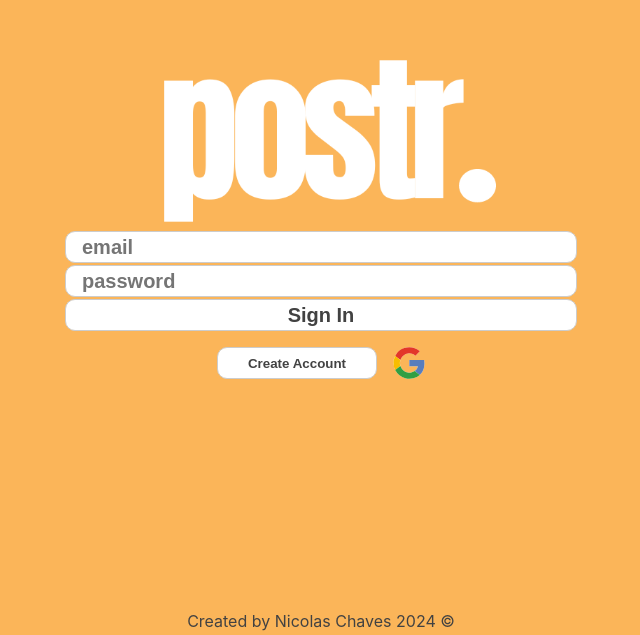
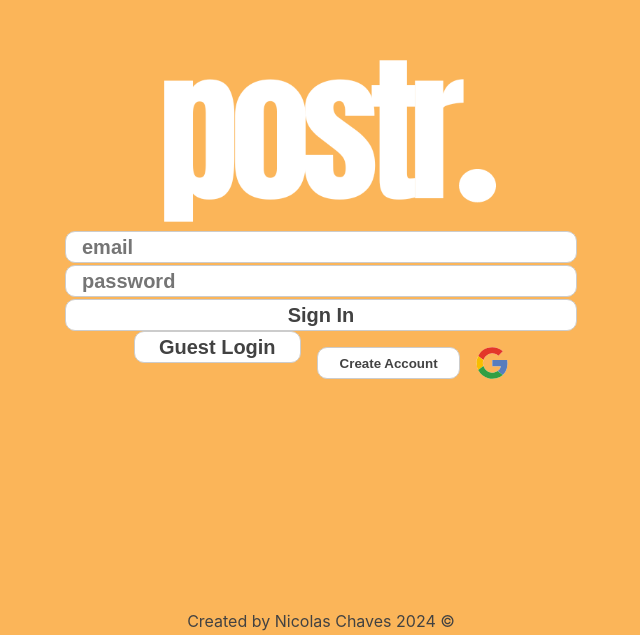
Before and after one commit to Nicolas7Chaves/moody, a React (Create React App) app in the folder frontend/: page / in a window 1280 px wide. Shown: the part 165-800 px from the top of the page, without its empty margins (319-959 px from the left). Built offline with nearby package versions, Linux system fonts and the light colour scheme.

Commit message:
add option for guest sign in

```diff
--- a/frontend/src/App.js
+++ b/frontend/src/App.js
@@ -30,9 +30,9 @@ function RequireAuth({ children }) {
     return <Navigate to="/" state={{ from: location }} />;
   }
 
-  if (!user.emailVerified) {
+  if (!user.emailVerified && !user.isAnonymous) {
     const errorMessage = "Please verify your email address before logging in.";
-    alert(errorMessage); // Consider replacing with a less disruptive UI update
+    alert(errorMessage);
     return <Navigate to="/" state={{ from: location }} />;
   }
 
--- a/frontend/src/components/Home.js
+++ b/frontend/src/components/Home.js
@@ -20,7 +20,7 @@ function Home() {
                     const userData = userDoc.data();
                     setUserName(userData.username || user.email);
                 } else {
-                    setUserName(user.email || "User");
+                    setUserName(user.email || "Guest");
                 }
             } else {
                 setUserName('');
--- a/frontend/src/components/LogIn.js
+++ b/frontend/src/components/LogIn.js
@@ -1,6 +1,6 @@
 import './styles.scss'
 import { useNavigate } from 'react-router-dom'
-import { getAuth, signInWithEmailAndPassword } from "firebase/auth";
+import { getAuth, signInWithEmailAndPassword, signInAnonymously } from "firebase/auth";
 import GoogleSignIn from './GoogleSignIn';
 import logo from '../images/postrBanner.png';
 import Footer from './Footer';
@@ -11,6 +11,18 @@ function LogIn() {
     const [error, setError] = useState('');
     const goToCreateAccount = () => {
         navigate('/create-account')
+    }
+    const handleGuestLogin = async () => {
+        const auth = getAuth();
+        setError('');
+        try {
+            const userCredential = await signInAnonymously(auth);
+            console.log("Guest login successful", userCredential);
+            navigate('/home');
+        } catch (error) {
+            console.error("Error signing in anonymously:", error);
+            setError(error.message);
+        }
     }
     const handleSubmit = async (e) => {
         e.preventDefault();
@@ -45,12 +57,12 @@ function LogIn() {
 
                 </form>
                 <div className='log-in__accounts-section'>
+                    <button className='log-in__button' onClick={handleGuestLogin}>Guest Login</button>
                     <button className='log-in__account' onClick={goToCreateAccount}>Create Account</button>
                     <GoogleSignIn />
                 </div>
                 {error && <div className="log-in__error">{error}</div>}
             </section>
-
             <Footer />
         </div>
 
--- a/frontend/src/components/Post.js
+++ b/frontend/src/components/Post.js
@@ -6,6 +6,9 @@ import { useEffect, useState } from 'react';
 function Post() {
     const [postText, setPostText] = useState('');
     const [user, setUser] = useState(null);
+
+
+
     useEffect(() => {
         const unsubscribe = auth.onAuthStateChanged(user => {
             setUser(user);
```
